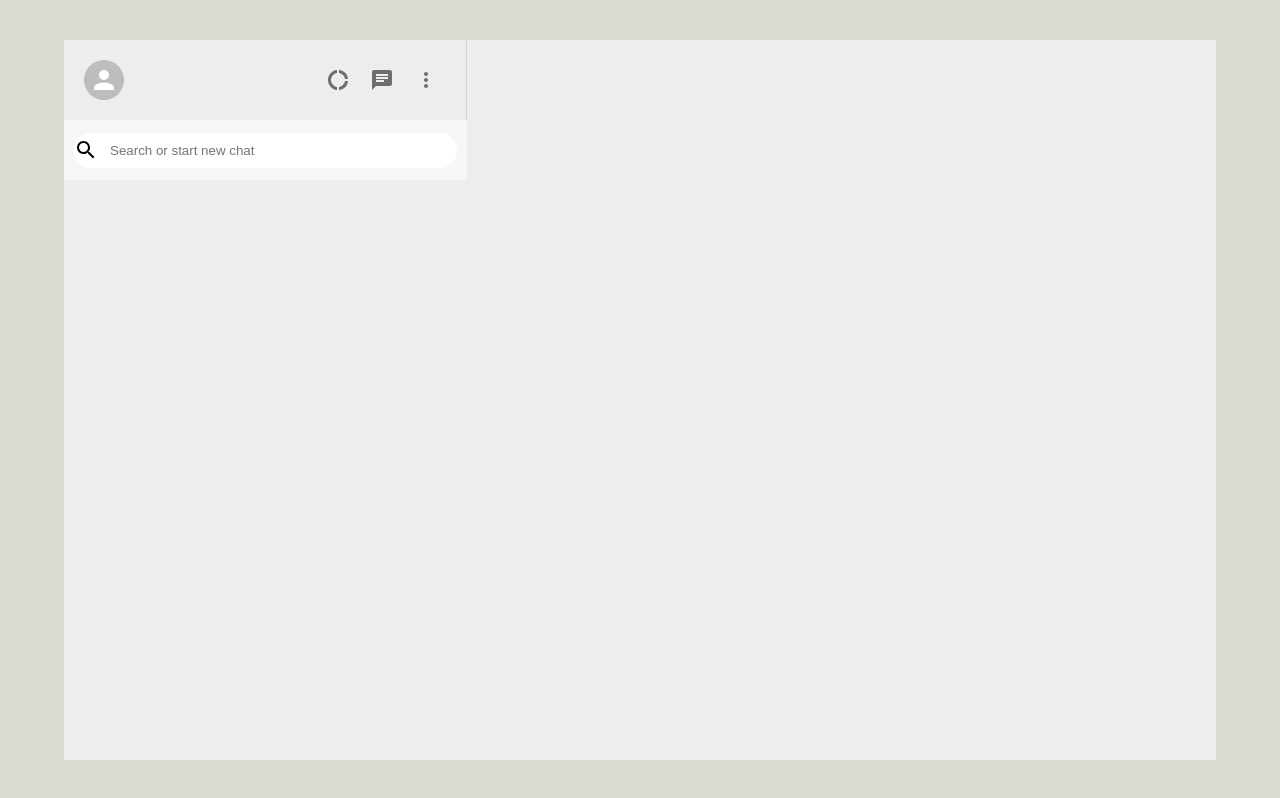
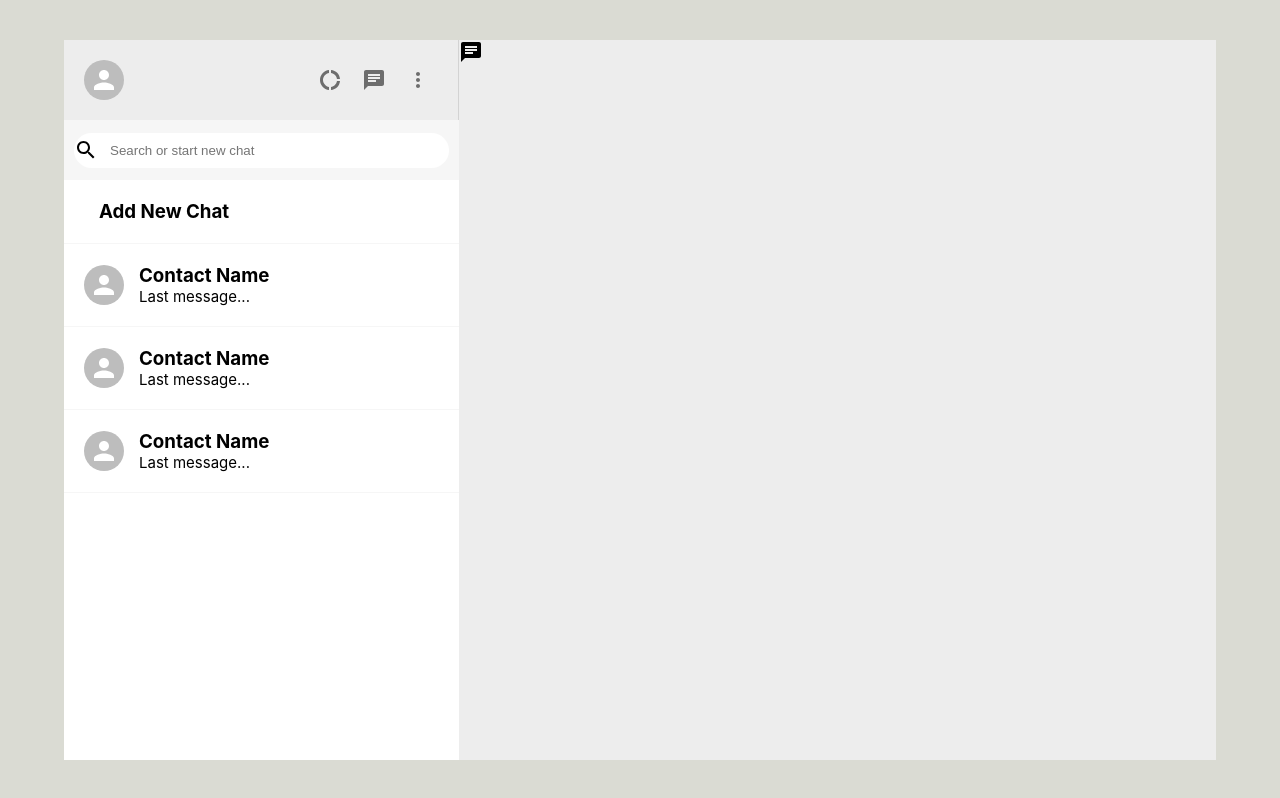
Before and after one commit to saiful-shaakil/whatsapp-clone, a React (Create React App) app: page / in a window 1280 px wide. Built offline with nearby package versions, Linux system fonts and the light colour scheme.

Commit message:
sidebarchat section updated

```diff
--- a/src/App.js
+++ b/src/App.js
@@ -1,3 +1,4 @@
+import { Chat } from "@mui/icons-material";
 import "./App.css";
 import Sidebar from "./Components/Sidebar";
 
@@ -6,6 +7,7 @@
     <div className="app-body">
       <div className="main-body">
         <Sidebar></Sidebar>
+        <Chat></Chat>
       </div>
     </div>
   );
--- a/src/Components/Sidebar.js
+++ b/src/Components/Sidebar.js
@@ -7,6 +7,7 @@
 import { Avatar, IconButton } from "@mui/material";
 import React from "react";
 import "./sidebar.css";
+import SidebarChat from "./SidebarChat";
 
 const Sidebar = () => {
   return (
@@ -31,7 +32,12 @@
           <input type="text" placeholder="Search or start new chat" />
         </div>
       </div>
-      <div className="sidebar-chat"></div>
+      <div className="sidebar-chat">
+        <SidebarChat addNewChat />
+        <SidebarChat />
+        <SidebarChat />
+        <SidebarChat />
+      </div>
     </div>
   );
 };
--- /dev/null
+++ b/src/Components/SidebarChat.js
@@ -0,0 +1,30 @@
+import { Avatar } from "@mui/material";
+import React from "react";
+import "./sidebarChat.css";
+
+const SidebarChat = ({ addNewChat }) => {
+  const createChat = () => {
+    const roomName = prompt("Please enter name for chat");
+
+    if (roomName) {
+      ///
+    }
+  };
+  return !addNewChat ? (
+    <div className="sidebarChat">
+      <Avatar />
+      <div className="sidebar-chat-info">
+        <h3>Contact Name</h3>
+        <p>Last message...</p>
+      </div>
+    </div>
+  ) : (
+    <div onClick={createChat} className="sidebarChat">
+      <div className="sidebar-chat-info">
+        <h3>Add New Chat</h3>
+      </div>
+    </div>
+  );
+};
+
+export default SidebarChat;
--- a/src/Components/sidebar.css
+++ b/src/Components/sidebar.css
@@ -48,3 +48,7 @@
   color: gray;
   padding: 10px;
 }
+.sidebar-chat {
+  flex: 1;
+  background-color: white;
+}
--- /dev/null
+++ b/src/Components/sidebarChat.css
@@ -0,0 +1,21 @@
+.sidebarChat {
+  display: flex;
+  align-items: center;
+  padding: 20px;
+  cursor: pointer;
+  border-bottom: 1px solid #f6f6f6;
+}
+.sidebarChat:hover {
+  background-color: #ebebeb;
+}
+
+.sidebar-chat-info {
+  margin-left: 15px;
+}
+.sidebar-chat-info > h3 {
+  margin: 0;
+}
+.sidebar-chat-info > p {
+  margin: 0;
+  font-size: 15px;
+}
```
Also changed, not shown: src/Components/Chat.js (added, +7 -0 lines), src/Components/Chat.css (added).
